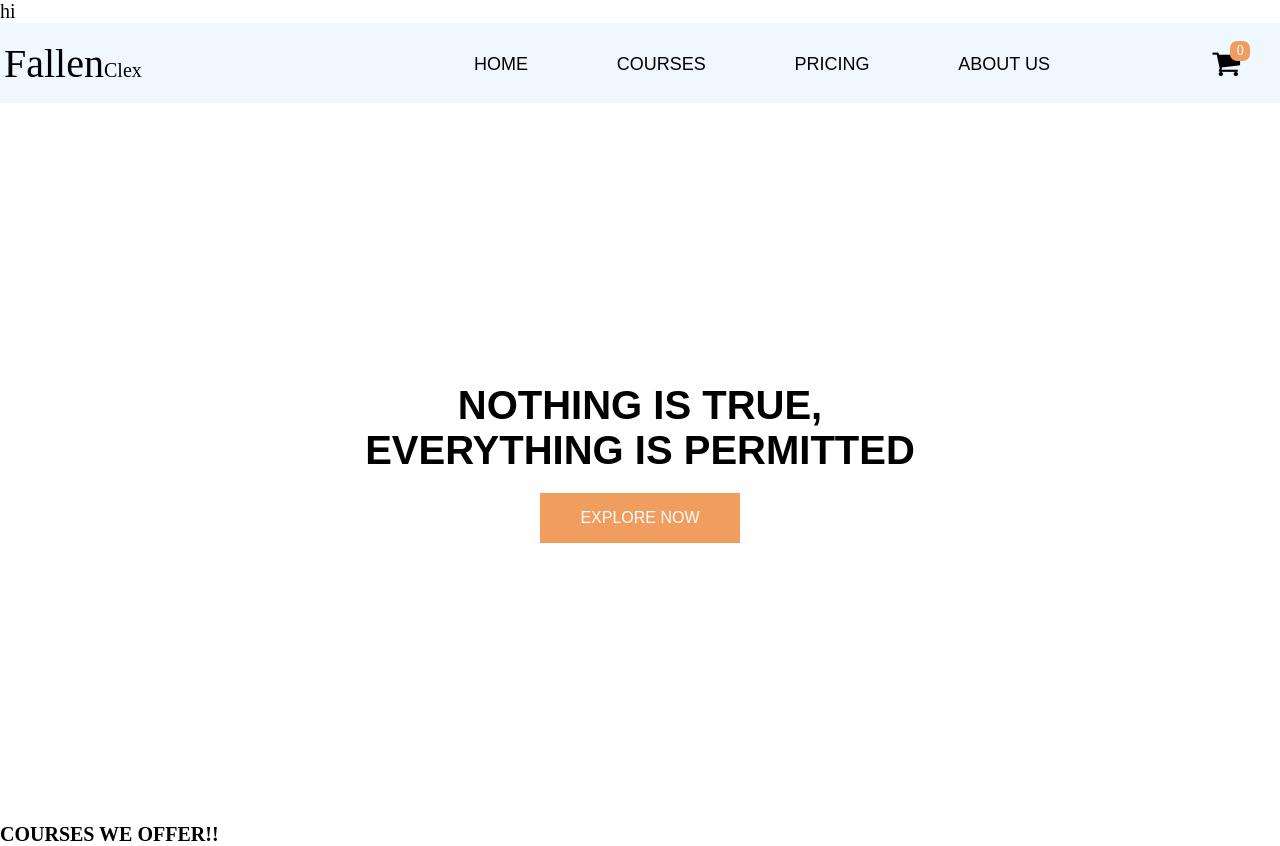
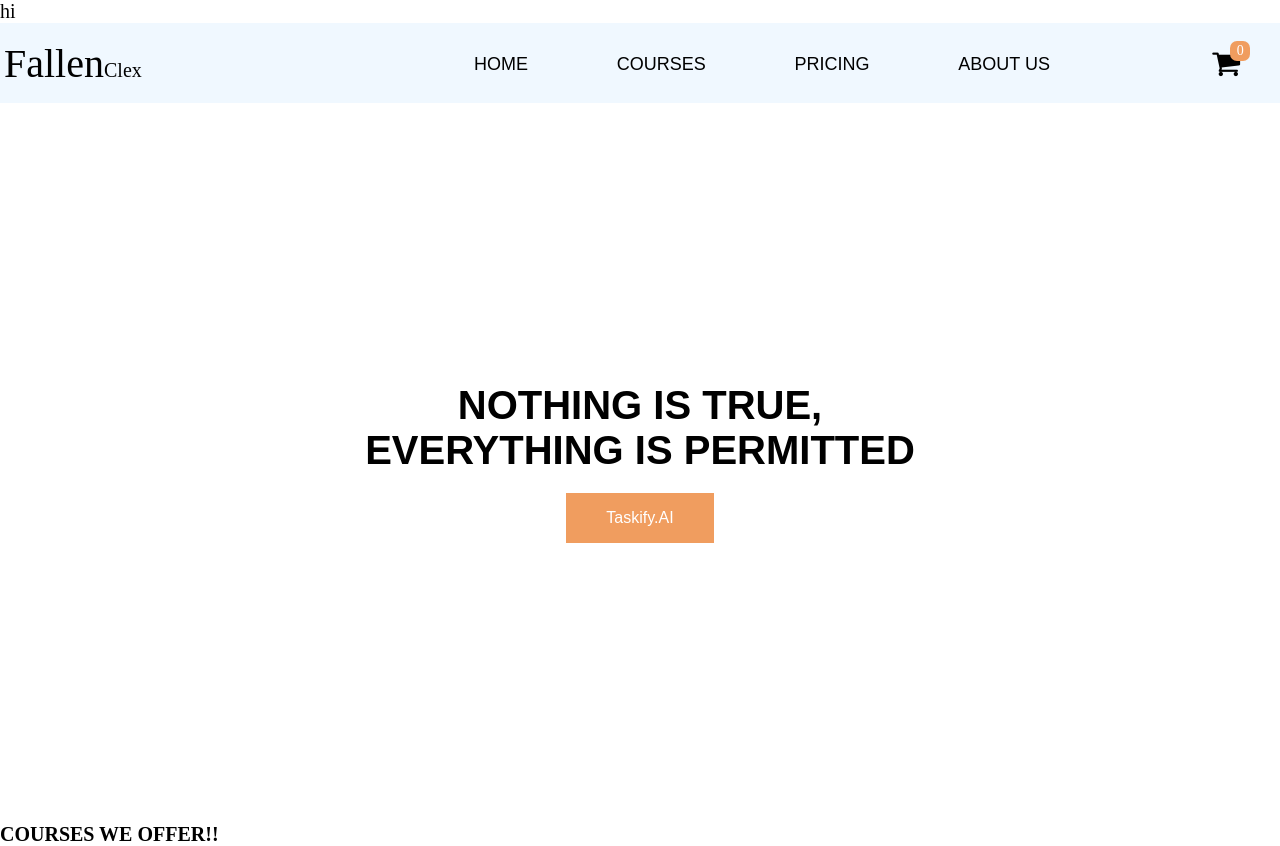
Before and after one commit to bert4lyf/fallenclex, a plain HTML site: page index.html in a window 1280 px wide. Drawn offline with Linux system fonts and the light colour scheme.

Commit message:
Update index.html

```diff
--- a/index.html
+++ b/index.html
@@ -38,7 +38,7 @@ hi<!DOCTYPE html>
     <section class="section1">
         <div class="banner">
             <h1>NOTHING IS TRUE, EVERYTHING IS PERMITTED</h1>
-            <a href="main3.html">EXPLORE NOW</a>
+            <a href="main3.html">Taskify.AI</a>
         </div>
     </section>
 
```
